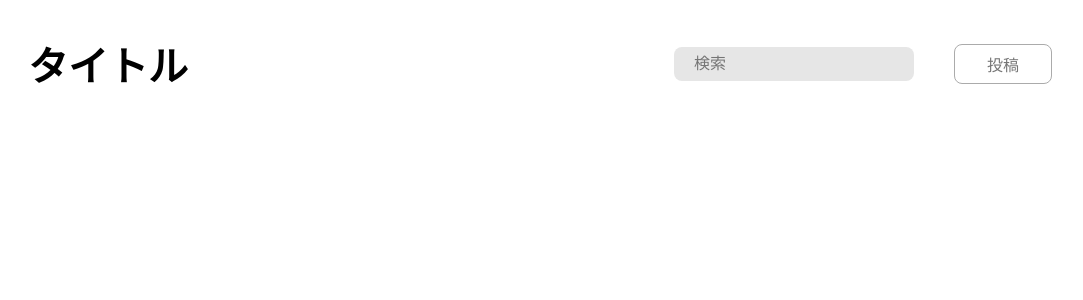
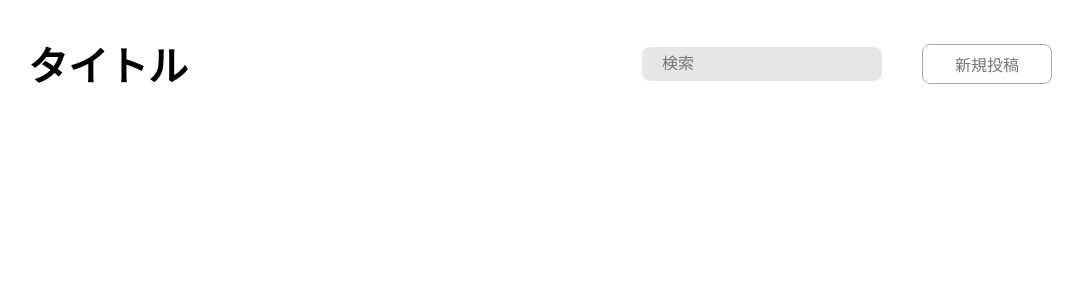
Before and after one commit to jigintern/2022-summer-2-b, a Next.js app: page /test in a window 1280 px wide. Shown: the top 300 px of the page, without its empty margins (100-1183 px from the left). Built offline with nearby package versions, Linux system fonts and the light colour scheme.

Commit message:
fix: 新規投稿にボタンを変更

```diff
--- a/src/components/layout/Header.tsx
+++ b/src/components/layout/Header.tsx
@@ -30,7 +30,7 @@ const Header = () => {
           <div style={{ paddingRight: "40px" }}>
             <SearchBar />
           </div>
-          <Button>投稿</Button>
+          <Button>新規投稿</Button>
         </div>
       </div>
     </header>
```
